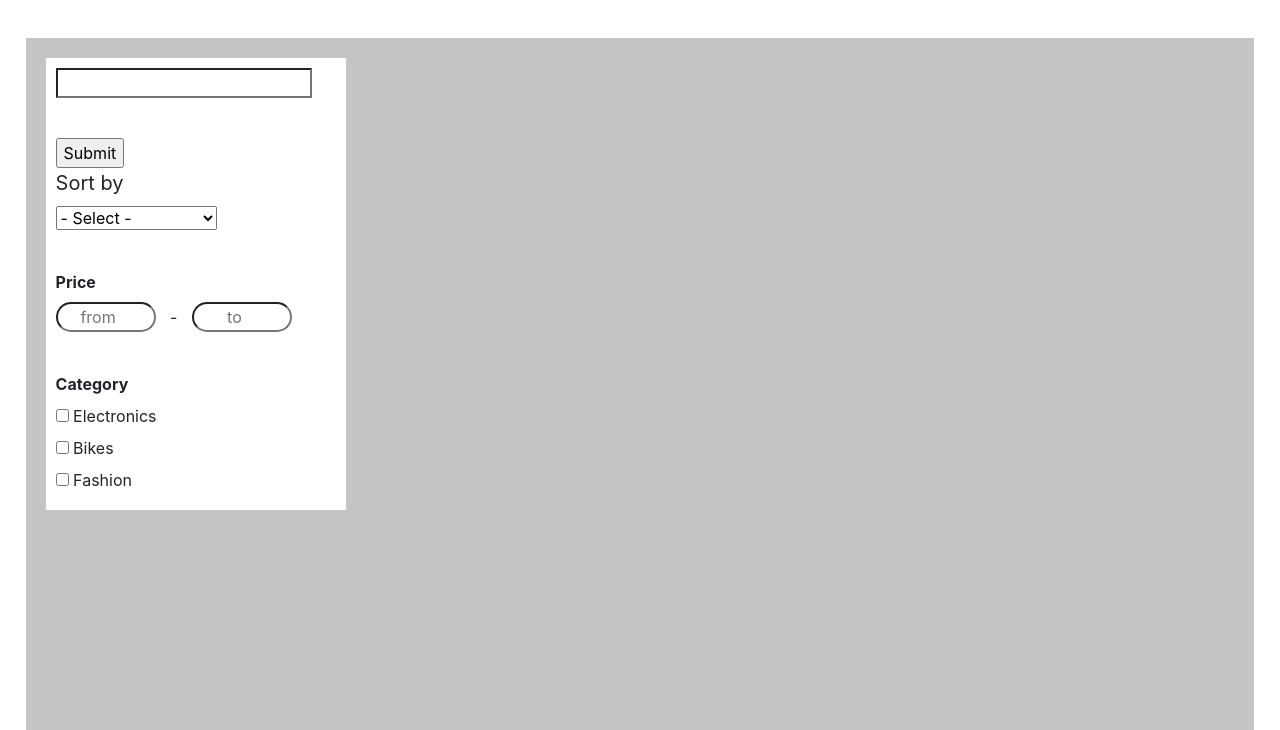
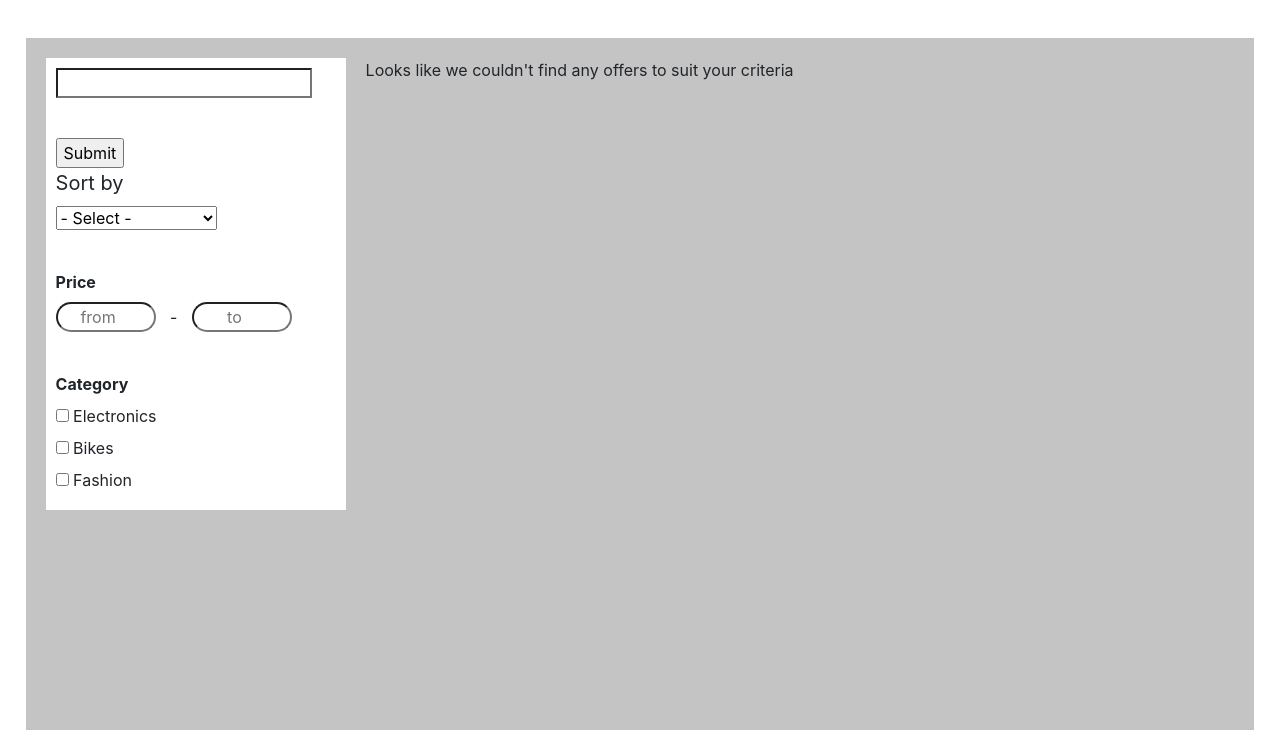
Before and after one commit to Kartm/e-bazaar, a Django app: page / in a window 1280 px wide. Shown: the part 56-786 px from the top of the page. Run offline with Django 3.2, Linux system fonts and the light colour scheme; data comes from the database, SQL or seed files in the repository; data that the repository does not hold is empty.

Commit message:
add empty list message to the main page

```diff
--- a/offers/templates/offers/offer_list.html
+++ b/offers/templates/offers/offer_list.html
@@ -48,8 +48,12 @@
             </fieldset>
         </form>
 
+        {% if not offers %}
+            <div style="align-content: center">Looks like we couldn't find any offers to suit your criteria</div>
+        {% endif %}
 
         {% include "./components/offer_grid.html" with offers=offers %}
+
     </div>
 
 {% endblock %}
```
